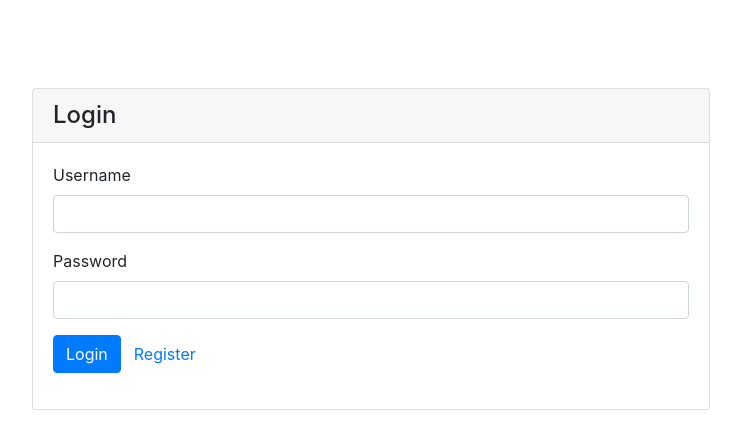
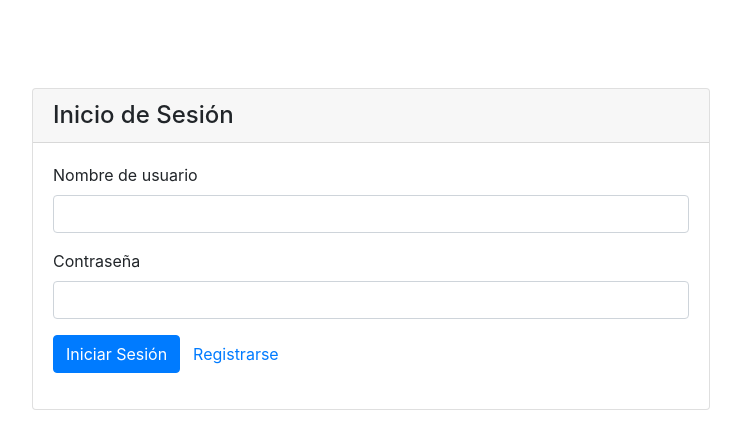
Before and after one commit to Firet/vue3-pinia-login-example, a Vue app: page /account/login in a window 1280 px wide. Shown: the top 446 px of the page, without its empty margins (269-1010 px from the left). Built offline with nearby package versions, Linux system fonts and the light colour scheme.

Commit message:
Translate UI and error messages to spanish

```diff
--- a/src/components/Nav.vue
+++ b/src/components/Nav.vue
@@ -21,7 +21,7 @@ const authStore = useAuthStore();
       <div>Proveedores</div>
       <div>Quienes Somos</div>
       <router-link to="/subsidiaries" class="link">Nuestras Sedes</router-link>
-      <button @click="authStore.logout()" class="">Logout</button>
+      <button @click="authStore.logout()" class="">Cerrar Sesión</button>
     </div>
   </nav>
 </template>
--- a/src/helpers/fake-backend.js
+++ b/src/helpers/fake-backend.js
@@ -39,7 +39,7 @@ function fakeBackend() {
                 const { username, password } = body();
                 const user = users.find(x => x.username === username && x.password === password);
 
-                if (!user) return error('Username or password is incorrect');
+                if (!user) return error('Usuario o contraseña incorrecto');
 
                 return ok({
                     ...basicDetails(user),
@@ -51,7 +51,7 @@ function fakeBackend() {
                 const user = body();
 
                 if (users.find(x => x.username === user.username)) {
-                    return error('Username "' + user.username + '" is already taken')
+                    return error('El usuario "' + user.username + '" ya existe')
                 }
 
                 user.id = users.length ? Math.max(...users.map(x => x.id)) + 1 : 1;
@@ -85,7 +85,7 @@ function fakeBackend() {
 
                 // if username changed check if taken
                 if (params.username !== user.username && users.find(x => x.username === params.username)) {
-                    return error('Username "' + params.username + '" is already taken')
+                    return error('El usuario "' + params.username + '" ya existe')
                 }
 
                 // update and save user
@@ -110,7 +110,7 @@ function fakeBackend() {
             }
 
             function unauthorized() {
-                resolve({ status: 401, ...headers(), json: () => Promise.resolve({ message: 'Unauthorized' }) })
+                resolve({ status: 401, ...headers(), json: () => Promise.resolve({ message: 'No autorizado' }) })
             }
 
             function error(message) {
--- a/src/views/Home.vue
+++ b/src/views/Home.vue
@@ -9,9 +9,7 @@ const { user } = storeToRefs(authStore);
 
 <template>
     <div v-if="user">
-        <h1>Hi {{user.firstName}}!</h1>
-        <p>You're logged in with Vue 3 + Pinia & JWT!!</p>
-        <p><router-link to="/users">Manage Users</router-link></p>
-        <p><router-link to="/subsidiaries">Subsidiaries</router-link></p>
+        <h1>Bienvenido/a {{user.firstName}}!</h1>
+        <p><router-link to="/subsidiaries">Ver Sucursales</router-link></p>
     </div>
 </template>
--- a/src/views/account/Login.vue
+++ b/src/views/account/Login.vue
@@ -18,25 +18,25 @@ async function onSubmit(values) {
 
 <template>
     <div class="card m-3">
-        <h4 class="card-header">Login</h4>
+        <h4 class="card-header">Inicio de Sesión</h4>
         <div class="card-body">
             <Form @submit="onSubmit" :validation-schema="schema" v-slot="{ errors, isSubmitting }">
                 <div class="form-group">
-                    <label>Username</label>
+                    <label>Nombre de usuario</label>
                     <Field name="username" type="text" class="form-control" :class="{ 'is-invalid': errors.username }" />
                     <div class="invalid-feedback">{{ errors.username }}</div>
                 </div>
                 <div class="form-group">
-                    <label>Password</label>
+                    <label>Contraseña</label>
                     <Field name="password" type="password" class="form-control" :class="{ 'is-invalid': errors.password }" />
                     <div class="invalid-feedback">{{ errors.password }}</div>
                 </div>
                 <div class="form-group">
                     <button class="btn btn-primary" :disabled="isSubmitting">
                         <span v-show="isSubmitting" class="spinner-border spinner-border-sm mr-1"></span>
-                        Login
+                        Iniciar Sesión
                     </button>
-                    <router-link to="register" class="btn btn-link">Register</router-link>
+                    <router-link to="register" class="btn btn-link">Registrarse</router-link>
                 </div>
             </Form>
         </div>
--- a/src/views/account/Register.vue
+++ b/src/views/account/Register.vue
@@ -7,14 +7,14 @@ import { router } from '@/router';
 
 const schema = Yup.object().shape({
     firstName: Yup.string()
-        .required('First Name is required'),
+        .required('El campo nombre es obligatorio'),
     lastName: Yup.string()
-        .required('Last Name is required'),
+        .required('El campo apellido es obligatorio'),
     username: Yup.string()
-        .required('Username is required'),
+        .required('El nombre de usuario es obligatorio'),
     password: Yup.string()
-        .required('Password is required')
-        .min(6, 'Password must be at least 6 characters')
+        .required('El campo contraseña es obligatorio')
+        .min(6, 'La contraseña tiene que tener al menos 6 caracteres')
 });
 
 async function onSubmit(values) {
@@ -23,7 +23,7 @@ async function onSubmit(values) {
     try {
         await usersStore.register(values);
         await router.push('/account/login');
-        alertStore.success('Registration successful');
+        alertStore.success('Registración exitosa');
     } catch (error) {
         alertStore.error(error);
     }
@@ -32,35 +32,35 @@ async function onSubmit(values) {
 
 <template>
     <div class="card m-3">
-        <h4 class="card-header">Register</h4>
+        <h4 class="card-header">Registro de usuario</h4>
         <div class="card-body">
             <Form @submit="onSubmit" :validation-schema="schema" v-slot="{ errors, isSubmitting }">
                 <div class="form-group">
-                    <label>First Name</label>
+                    <label>Nombre</label>
                     <Field name="firstName" type="text" class="form-control" :class="{ 'is-invalid': errors.firstName }" />
                     <div class="invalid-feedback">{{ errors.firstName }}</div>
                 </div>
                 <div class="form-group">
-                    <label>Last Name</label>
+                    <label>Apellido</label>
                     <Field name="lastName" type="text" class="form-control" :class="{ 'is-invalid': errors.lastName }" />
                     <div class="invalid-feedback">{{ errors.lastName }}</div>
                 </div>
                 <div class="form-group">
-                    <label>Username</label>
+                    <label>Nombre de usuario</label>
                     <Field name="username" type="text" class="form-control" :class="{ 'is-invalid': errors.username }" />
                     <div class="invalid-feedback">{{ errors.username }}</div>
                 </div>
                 <div class="form-group">
-                    <label>Password</label>
+                    <label>Contraseña</label>
                     <Field name="password" type="password" class="form-control" :class="{ 'is-invalid': errors.password }" />
                     <div class="invalid-feedback">{{ errors.password }}</div>
                 </div>
                 <div class="form-group">
                     <button class="btn btn-primary" :disabled="isSubmitting">
                         <span v-show="isSubmitting" class="spinner-border spinner-border-sm mr-1"></span>
-                        Register
+                        Registrarse
                     </button>
-                    <router-link to="login" class="btn btn-link">Cancel</router-link>
+                    <router-link to="login" class="btn btn-link">Cancelar</router-link>
                 </div>
             </Form>
         </div>
```
